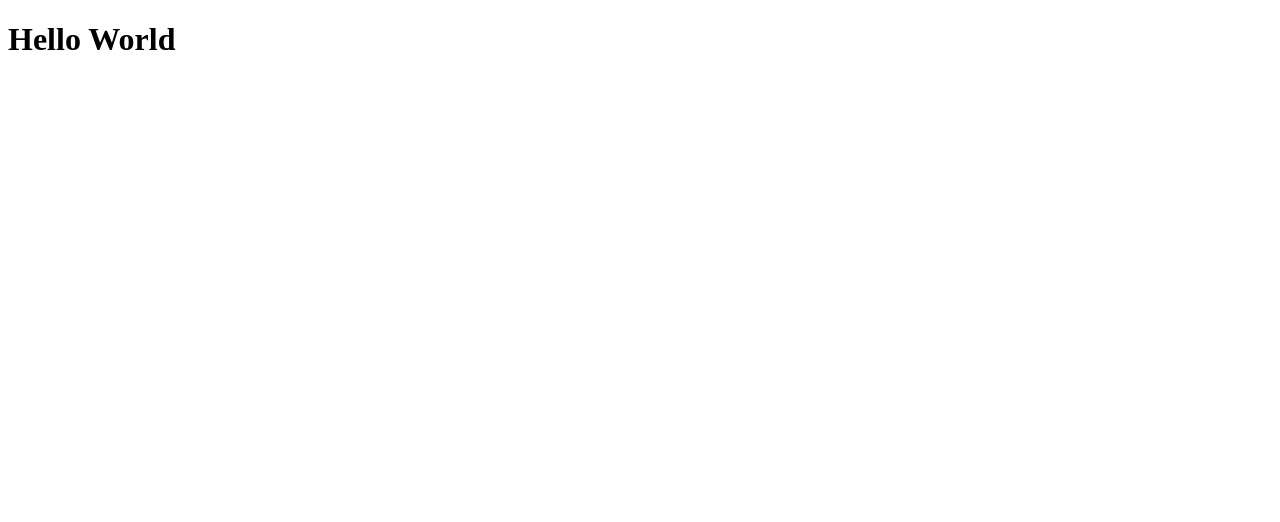
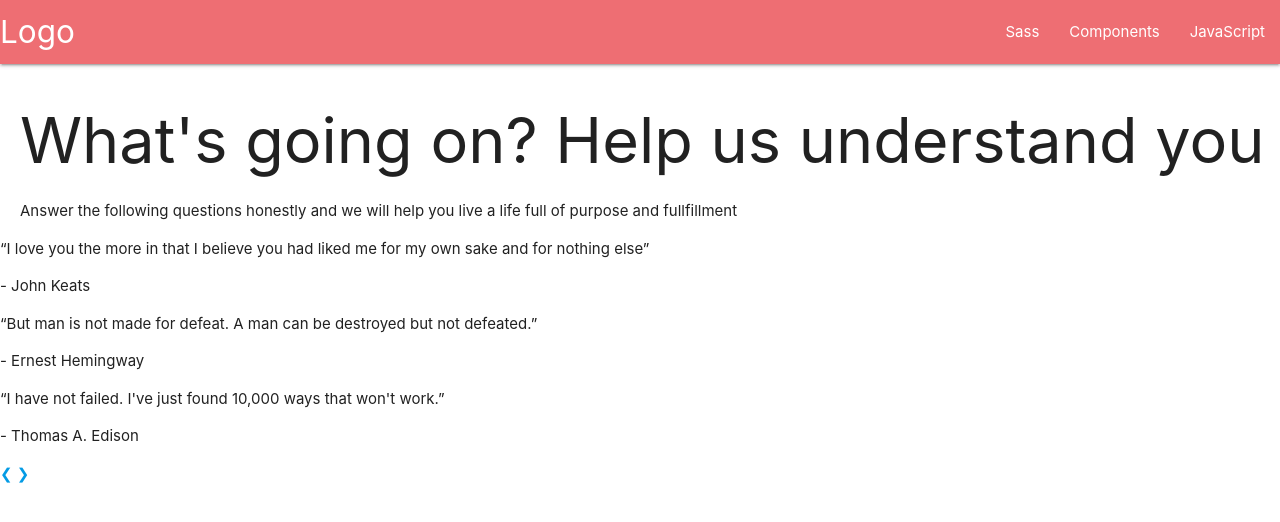
Before and after one commit to NimeshJohari02/VITHack2020, a Flask app: page / in a window 1280 px wide. Before the commit the part shown is almost empty. Shown: the top 522 px of the page. Run offline with Flask 2, Linux system fonts and the light colour scheme.

Commit message:
index html added

```diff
--- a/app.py
+++ b/app.py
@@ -1,4 +1,4 @@
-from flask import Flask, render_template
+from flask import Flask, render_template, url_for
 
 
 app = Flask(__name__)
--- /dev/null
+++ b/static/css/index.css
@@ -0,0 +1,3 @@
+#header{
+    margin-left: 20px;
+}
--- a/templates/base.html
+++ b/templates/base.html
@@ -3,9 +3,25 @@
 <head>
     <meta charset="UTF-8">
     <meta name="viewport" content="width=device-width, initial-scale=1.0">
+     <!-- Compiled and minified CSS -->
+     <link rel="stylesheet" href="https://cdnjs.cloudflare.com/ajax/libs/materialize/1.0.0/css/materialize.min.css">
+     <!-- Compiled and minified JavaScript -->
+     <script src="https://cdnjs.cloudflare.com/ajax/libs/materialize/1.0.0/js/materialize.min.js"></script>
+     <!-- Imporitng google fonts-->
+     <link href="https://fonts.googleapis.com/css2?family=Quicksand:wght@300;400;500;600&display=swap" rel="stylesheet">
     {% block head %}{% endblock %}
 </head>
 <body>
+    <nav>
+        <div class="nav-wrapper">
+          <a href="#" class="brand-logo">Logo</a>
+          <ul id="nav-mobile" class="right hide-on-med-and-down">
+            <li><a href="sass.html">Sass</a></li>
+            <li><a href="badges.html">Components</a></li>
+            <li><a href="collapsible.html">JavaScript</a></li>
+          </ul>
+        </div>
+      </nav>
     {% block body %}{% endblock %}
 </body>
 </html>
--- a/templates/index.html
+++ b/templates/index.html
@@ -2,12 +2,50 @@
 
 {% block head %}
 
+<link rel="stylesheet" href={{ url_for('static',  filename='css/index.css') }}>
 <title>First Page</title>
 
 {% endblock %}
 
 {% block body %}
 
-<h1>Hello World</h1>
+<div id="header">
+    <div>
+        <h1>What's going on? Help us understand you</h1>
+    </div>
+    <div>
+        <p>Answer the following questions honestly and we will help you live a life full of purpose and fullfillment</p>
+    </div>
+</div>
 
+<!-- Slideshow container -->
+<div class="slideshow-container">
+
+    <!-- Full-width slides/quotes -->
+    <div class="mySlides">
+      <q>I love you the more in that I believe you had liked me for my own sake and for nothing else</q>
+      <p class="author">- John Keats</p>
+    </div>
+
+    <div class="mySlides">
+      <q>But man is not made for defeat. A man can be destroyed but not defeated.</q>
+      <p class="author">- Ernest Hemingway</p>
+    </div>
+
+    <div class="mySlides">
+      <q>I have not failed. I've just found 10,000 ways that won't work.</q>
+      <p class="author">- Thomas A. Edison</p>
+    </div>
+
+    <!-- Next/prev buttons -->
+    <a class="prev" onclick="plusSlides(-1)">&#10094;</a>
+    <a class="next" onclick="plusSlides(1)">&#10095;</a>
+  </div>
+
+  <!-- Dots/bullets/indicators -->
+  <div class="dot-container">
+    <span class="dot" onclick="currentSlide(1)"></span>
+    <span class="dot" onclick="currentSlide(2)"></span>
+    <span class="dot" onclick="currentSlide(3)"></span>
+  </div>
 {% endblock %}
```
